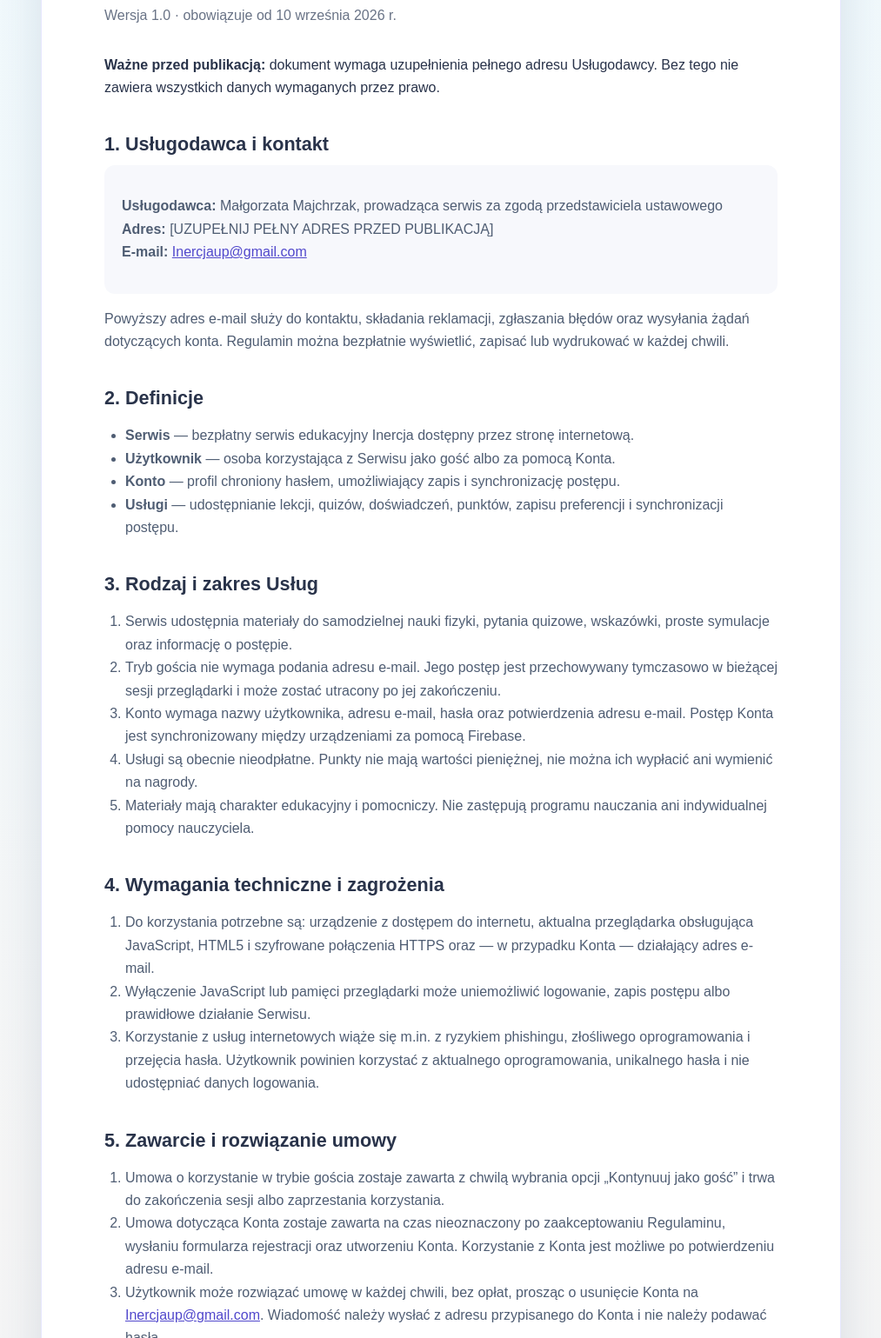
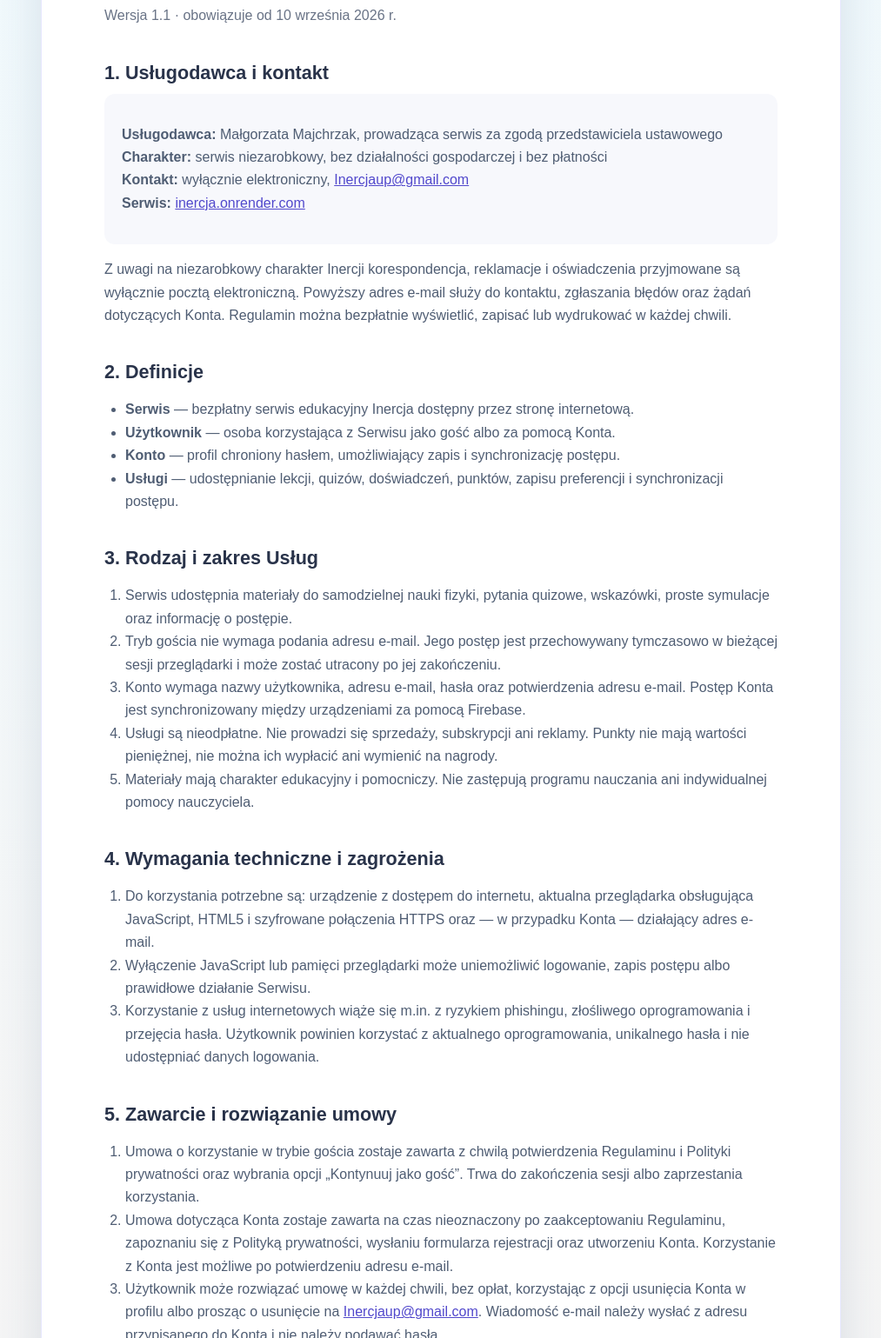
Before and after one commit to Leonixloni/inercja, a website: page regulamin.html in a window 1280 px wide. Shown: the part 141-1680 px from the top of the page at 87% size, without its empty margins (133-1146 px from the left). Drawn offline with Linux system fonts and the light colour scheme.

Commit message:
Update regulamin.html

```diff
--- a/regulamin.html
+++ b/regulamin.html
@@ -3,7 +3,7 @@
 <head>
     <meta charset="UTF-8">
     <meta name="viewport" content="width=device-width, initial-scale=1.0">
-    <meta name="description" content="Regulamin bezpłatnego serwisu edukacyjnego Inercja.">
+    <meta name="description" content="Regulamin bezpłatnego, niezarobkowego serwisu edukacyjnego Inercja.">
     <title>Regulamin — Inercja</title>
     <link rel="stylesheet" href="legal.css">
 </head>
@@ -15,19 +15,16 @@
         </nav>
 
         <h1>Regulamin serwisu Inercja</h1>
-        <p class="metryka">Wersja 1.0 · obowiązuje od 10 września 2026 r.</p>
-
-        <aside class="wazne">
-            <strong>Ważne przed publikacją:</strong> dokument wymaga uzupełnienia pełnego adresu Usługodawcy. Bez tego nie zawiera wszystkich danych wymaganych przez prawo.
-        </aside>
+        <p class="metryka">Wersja 1.1 · obowiązuje od 10 września 2026 r.</p>
 
         <h2>1. Usługodawca i kontakt</h2>
         <div class="dane-kontaktowe">
             <p><strong>Usługodawca:</strong> Małgorzata Majchrzak, prowadząca serwis za zgodą przedstawiciela ustawowego<br>
-            <strong>Adres:</strong> <span class="do-uzupelnienia">[UZUPEŁNIJ PEŁNY ADRES PRZED PUBLIKACJĄ]</span><br>
-            <strong>E-mail:</strong> <a href="mailto:Inercjaup@gmail.com">Inercjaup@gmail.com</a></p>
+            <strong>Charakter:</strong> serwis niezarobkowy, bez działalności gospodarczej i bez płatności<br>
+            <strong>Kontakt:</strong> wyłącznie elektroniczny, <a href="mailto:Inercjaup@gmail.com">Inercjaup@gmail.com</a><br>
+            <strong>Serwis:</strong> <a href="https://inercja.onrender.com">inercja.onrender.com</a></p>
         </div>
-        <p>Powyższy adres e-mail służy do kontaktu, składania reklamacji, zgłaszania błędów oraz wysyłania żądań dotyczących konta. Regulamin można bezpłatnie wyświetlić, zapisać lub wydrukować w każdej chwili.</p>
+        <p>Z uwagi na niezarobkowy charakter Inercji korespondencja, reklamacje i oświadczenia przyjmowane są wyłącznie pocztą elektroniczną. Powyższy adres e-mail służy do kontaktu, zgłaszania błędów oraz żądań dotyczących Konta. Regulamin można bezpłatnie wyświetlić, zapisać lub wydrukować w każdej chwili.</p>
 
         <h2>2. Definicje</h2>
         <ul>
@@ -42,7 +39,7 @@
             <li>Serwis udostępnia materiały do samodzielnej nauki fizyki, pytania quizowe, wskazówki, proste symulacje oraz informację o postępie.</li>
             <li>Tryb gościa nie wymaga podania adresu e-mail. Jego postęp jest przechowywany tymczasowo w bieżącej sesji przeglądarki i może zostać utracony po jej zakończeniu.</li>
             <li>Konto wymaga nazwy użytkownika, adresu e-mail, hasła oraz potwierdzenia adresu e-mail. Postęp Konta jest synchronizowany między urządzeniami za pomocą Firebase.</li>
-            <li>Usługi są obecnie nieodpłatne. Punkty nie mają wartości pieniężnej, nie można ich wypłacić ani wymienić na nagrody.</li>
+            <li>Usługi są nieodpłatne. Nie prowadzi się sprzedaży, subskrypcji ani reklamy. Punkty nie mają wartości pieniężnej, nie można ich wypłacić ani wymienić na nagrody.</li>
             <li>Materiały mają charakter edukacyjny i pomocniczy. Nie zastępują programu nauczania ani indywidualnej pomocy nauczyciela.</li>
         </ol>
 
@@ -55,9 +52,9 @@
 
         <h2>5. Zawarcie i rozwiązanie umowy</h2>
         <ol>
-            <li>Umowa o korzystanie w trybie gościa zostaje zawarta z chwilą wybrania opcji „Kontynuuj jako gość” i trwa do zakończenia sesji albo zaprzestania korzystania.</li>
-            <li>Umowa dotycząca Konta zostaje zawarta na czas nieoznaczony po zaakceptowaniu Regulaminu, wysłaniu formularza rejestracji oraz utworzeniu Konta. Korzystanie z Konta jest możliwe po potwierdzeniu adresu e-mail.</li>
-            <li>Użytkownik może rozwiązać umowę w każdej chwili, bez opłat, prosząc o usunięcie Konta na <a href="mailto:Inercjaup@gmail.com?subject=Usuni%C4%99cie%20konta%20i%20danych">Inercjaup@gmail.com</a>. Wiadomość należy wysłać z adresu przypisanego do Konta i nie należy podawać hasła.</li>
+            <li>Umowa o korzystanie w trybie gościa zostaje zawarta z chwilą potwierdzenia Regulaminu i Polityki prywatności oraz wybrania opcji „Kontynuuj jako gość”. Trwa do zakończenia sesji albo zaprzestania korzystania.</li>
+            <li>Umowa dotycząca Konta zostaje zawarta na czas nieoznaczony po zaakceptowaniu Regulaminu, zapoznaniu się z Polityką prywatności, wysłaniu formularza rejestracji oraz utworzeniu Konta. Korzystanie z Konta jest możliwe po potwierdzeniu adresu e-mail.</li>
+            <li>Użytkownik może rozwiązać umowę w każdej chwili, bez opłat, korzystając z opcji usunięcia Konta w profilu albo prosząc o usunięcie na <a href="mailto:Inercjaup@gmail.com?subject=Usuni%C4%99cie%20konta%20i%20danych">Inercjaup@gmail.com</a>. Wiadomość e-mail należy wysłać z adresu przypisanego do Konta i nie należy podawać hasła.</li>
             <li>Usługodawca może zablokować Konto po istotnym naruszeniu Regulaminu, w szczególności po próbie przejęcia cudzych danych lub zakłócaniu działania Serwisu. Jeżeli sytuacja na to pozwala, Użytkownik zostanie wcześniej wezwany do zaprzestania naruszeń.</li>
         </ol>
 
@@ -69,12 +66,12 @@
         <ol>
             <li>Użytkownik podaje adres e-mail, do którego jest uprawniony, zabezpiecza hasło i nie udostępnia Konta innym osobom.</li>
             <li>Zabronione jest dostarczanie treści bezprawnych, naruszanie praw innych osób, obchodzenie zabezpieczeń, automatyczne przeciążanie Serwisu oraz uzyskiwanie nieuprawnionego dostępu do danych lub Kont.</li>
-            <li>Osoba niepełnoletnia może utworzyć Konto i korzystać z Serwisu za uprzednią zgodą rodzica lub opiekuna prawnego. Rodzic lub opiekun powinien zapoznać się z Regulaminem i Polityką prywatności.</li>
+            <li>Osoba niepełnoletnia może utworzyć Konto i korzystać z Serwisu za uprzednią zgodą rodzica lub opiekuna prawnego. Rodzic lub opiekun powinien zapoznać się z Regulaminem i Polityką prywatności. Serwis nie weryfikuje wieku ani zgody opiekuna poza oświadczeniem składanym przy rejestracji albo w trybie gościa.</li>
         </ol>
 
         <h2>8. Reklamacje i błędy</h2>
         <ol>
-            <li>Reklamację można wysłać na <a href="mailto:Inercjaup@gmail.com?subject=Reklamacja%20Inercja">Inercjaup@gmail.com</a>. Powinna opisywać problem, przybliżoną datę jego wystąpienia, oczekiwany sposób rozwiązania oraz adres umożliwiający odpowiedź. Nie należy przesyłać hasła.</li>
+            <li>Reklamację można wysłać na <a href="mailto:Inercjaup@gmail.com?subject=Reklamacja%20Inercja">Inercjaup@gmail.com</a>. Powinna opisywać problem, przybliżoną datę jego wystąpienia, oczekiwany sposób rozwiązania oraz adres e-mail umożliwiający odpowiedź. Nie należy przesyłać hasła.</li>
             <li>Reklamacja zostanie rozpatrzona bez zbędnej zwłoki, nie później niż w ciągu 14 dni od jej otrzymania. Jeżeli opis nie pozwoli rozpoznać sprawy, Usługodawca poprosi o potrzebne informacje.</li>
             <li>Błędy merytoryczne w materiałach można zgłaszać na ten sam adres. Usługodawca dołoży starań, aby je zweryfikować i poprawić.</li>
         </ol>
```
